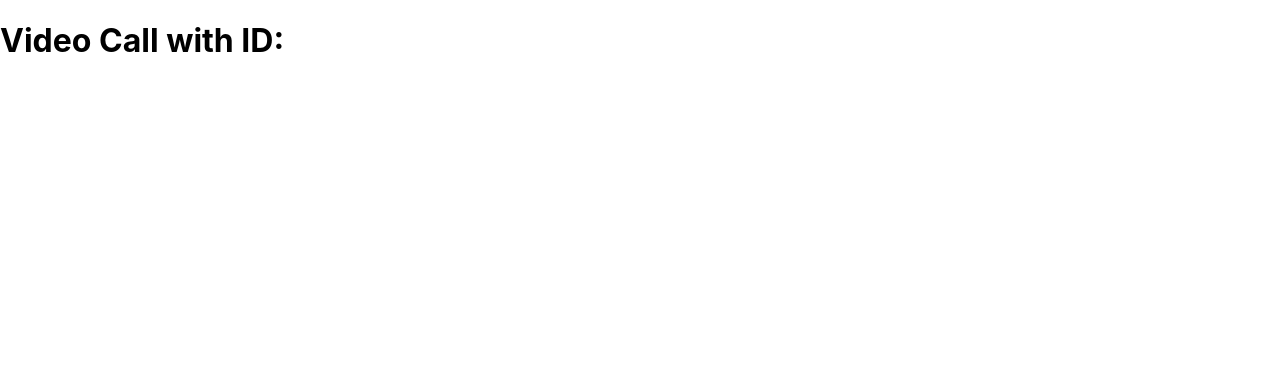
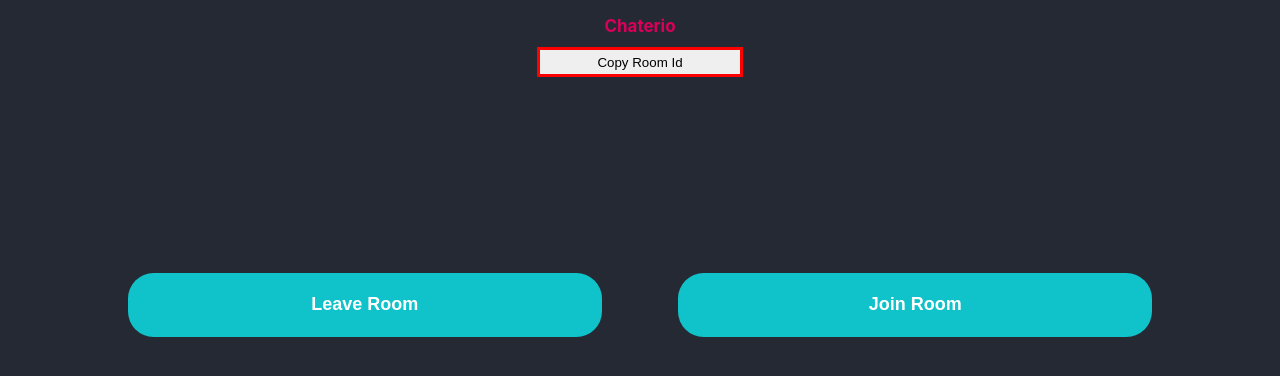
Before and after one commit to dvdjms/Chaterio, a React (Create React App) app in the folder client/: page /videocall/1 in a window 1280 px wide. Shown: the top 376 px of the page. Built offline with nearby package versions, Linux system fonts and the light colour scheme; no server answers.

Commit message:
link from home to new room

```diff
--- a/client/src/components/Chaterio.css
+++ b/client/src/components/Chaterio.css
@@ -2,11 +2,16 @@
 	display: grid;
 	grid-template-columns: repeat(auto-fill, 300px);
 	grid-auto-rows: 300px;
+	margin: 2vw;
+	gap: 10px;
 }
+
 video {
 	width: 300px;
 	height: 300px;
 	object-fit: cover;
+	border-radius: 10px;
+	margin-left: 2vw;
 }
 
 
--- a/client/src/components/Home.js
+++ b/client/src/components/Home.js
@@ -1,19 +1,17 @@
-import React from "react";
+import React, { useState, useEffect, useCallback } from "react";
 import styled from "styled-components";
+import { useNavigate } from 'react-router-dom';
 
+const { v4: uuidV4 } = require('uuid')
 
 const HomePage = () => {
+    const navigate = useNavigate();
 
-    const handleSubmit = (e) => {
-        const formData = {
-            roomName: e.target.RoomName.value
-        };
-        console.log(formData)
-        return (
+    const handleJoinRoom = useCallback(() => {
+        const roomId = uuidV4();
 
-            console.log(formData)
-        )
-    }
+        navigate(`/videocall/${roomId}`)
+    }, [navigate]);
 
 
     return (
@@ -29,10 +27,8 @@ const HomePage = () => {
             </SectionOuterButtons>
 
             <SectionSearch>
-                <Form onSubmit={handleSubmit}>
-                    <InputField id="RoomName" name="RoomName" type="text" placeholder="Name Your Room"></InputField>
-                    <SubmitButton type="submit">Start meeting</SubmitButton>
-                </Form>
+                <InputField id="RoomName" name="RoomName" type="text" placeholder="Enter Room Code"></InputField>
+                <SubmitButton onClick={handleJoinRoom} type="submit">Start meeting</SubmitButton>
             </SectionSearch>
 
 
@@ -65,10 +61,10 @@ const SubmitButton = styled.button`
     padding-left: 5vw;
 `;
 
-const Form = styled.form`
-    height: 10vh;
-    text-align: center;
-`;
+// const Form = styled.form`
+//     height: 10vh;
+//     text-align: center;
+// `;
 
 
 const SectionSearch = styled.section`
--- a/client/src/components/VideoCall.js
+++ b/client/src/components/VideoCall.js
@@ -1,11 +1,15 @@
 import React, { useState, useEffect, useRef } from "react";
+import { CopyToClipboard } from "react-copy-to-clipboard";
 // import ReactPlayer from 'react-player'
 import Peer from 'peerjs';
-
+import { useParams  } from 'react-router-dom';
 import "./Chaterio.css";
 // import styled from "styled-components";
 import io from "socket.io-client";
 // import Peer from "simple-peer";
+import styled from "styled-components";
+import AssignmentIcon from '@mui/icons-material/Assignment';
+import "./Chaterio.css"
 
 
 const socket = io.connect("http://localhost:9000");
@@ -20,6 +24,10 @@ const VideoCall = () => {
   const videoGridRef = useRef(null);
   const myVideo = React.useRef();
 
+  const { roomId } = useParams();
+
+  console.log("This is a print from useParams in videocall page ", roomId);
+
 
   useEffect(() => {
     navigator.mediaDevices.getUserMedia({
@@ -31,10 +39,11 @@ const VideoCall = () => {
         if (myVideo.current) {
           myVideo.current.srcObject = stream
         }
-        socket.emit("join-room", "xxxx", 989);
+        socket.emit("join-room", roomId, 989);
         socket.on("user-connected", (userId) => {
           setUserId(userId)
           console.log("User connected " + userId)
+
 
           // need to run after connection only
           connectToNewUser(userId, stream)
@@ -90,12 +99,92 @@ const VideoCall = () => {
 
 
   return (
+    <>
+      <OuterContainer>
+      <Header><AlinkHeader href="/">Chaterio</AlinkHeader></Header>
+      <Container>
+          <CopyToClipboard text={roomId} style={{ marginBottom: ".5rem" }}>
+              <Button variant="contained" color="primary" starIcon={<AssignmentIcon fontSize="large" />}>
+                  Copy Room Id
+              </Button>
+          </CopyToClipboard>
+        </Container>
     <div>
-       <h1>Video Call with ID: {userId}</h1>
        <div id="video-grid" ref={videoGridRef} />
       {stream && <video playsInline muted ref={myVideo} autoPlay width={500} height={500} />}
     </div>
+
+        <SectionOuterButtons>
+            <SectionInnerButtons>
+
+                <a href="/"><RoomButton>Leave Room</RoomButton></a>
+                <a href="/room"><RoomButton>Join Room</RoomButton></a>
+
+            </SectionInnerButtons>
+        </SectionOuterButtons>
+      </OuterContainer>
+    </>
   );
 };
 
+
+const SectionInnerButtons = styled.section`
+    width: 90%;
+    margin: auto;
+`;
+
+const SectionOuterButtons = styled.section`
+    margin-top: 15vh;
+    height: 9vh;
+    text-align: center;
+`;
+
+const RoomButton = styled.button`
+    background-color: #10C2C9;
+    border: none;
+    border-radius: 2vw;
+    height: 8vh;
+    width: 37vw;
+    margin-left: 3vw;
+    margin-right: 3vw;
+    font-size: 18px;
+    font-weight: 600;
+    color: white;
+`;
+
+const Container = styled.div`
+	/* display: grid; */
+	grid-template-columns: 7fr 3fr;
+    height: 10vh;
+    min-width: 100vw;
+    display: flex;
+    justify-content: center;
+`;
+
+const Button = styled.button`
+    border: solid red;
+    height: 30px;
+    width: 206px;
+`;
+
+const Header = styled.h1`
+    color:  #d9005a;
+    margin-top: 0;
+    font-size: 17px;
+    padding-top: 2vh;
+    text-align: center;
+    text-decoration: none;
+`;
+const AlinkHeader = styled.a`
+    color:  #d9005a;
+    text-decoration: none;
+`;
+
+const OuterContainer = styled.div`
+    background-color: #252934;
+    min-height: 100vh;
+`;
+
+
+
 export default VideoCall;
```
Also changed, not shown: 2 other files (tests, documents, lock files or other folders).
